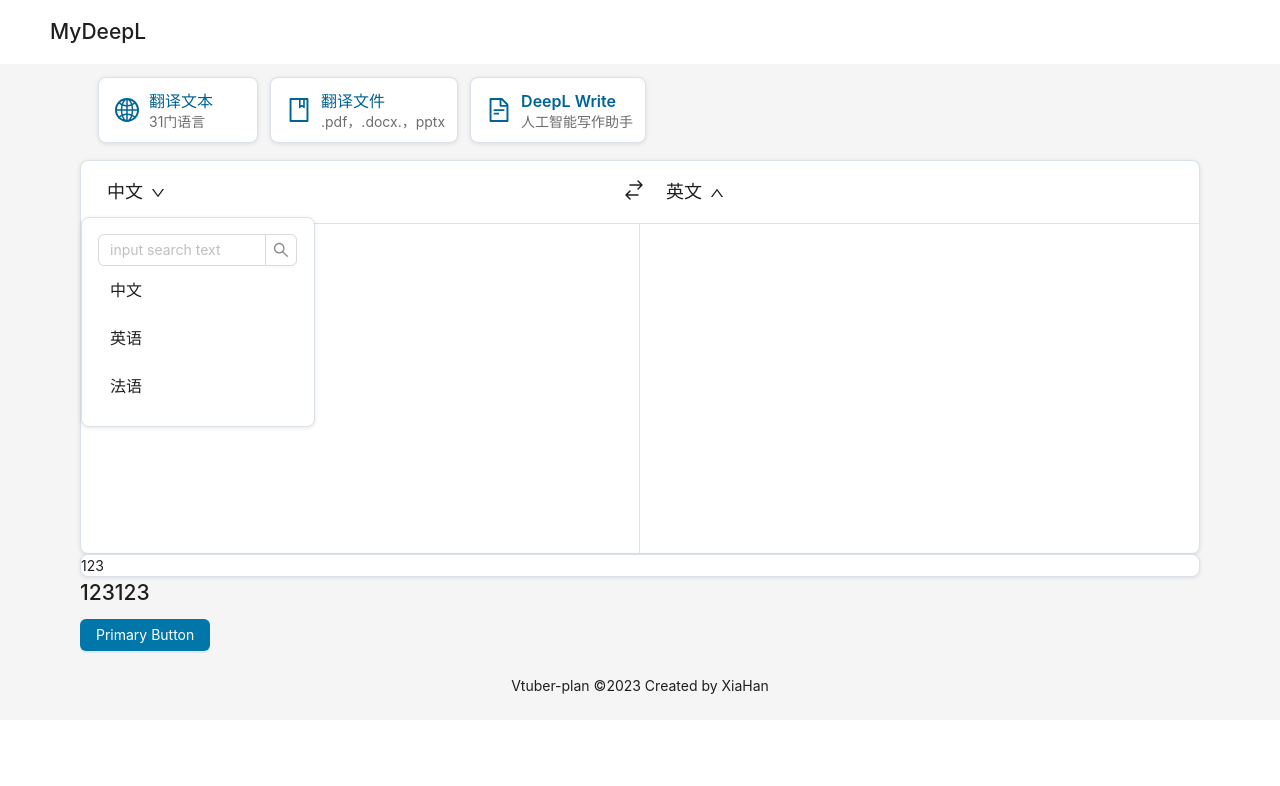
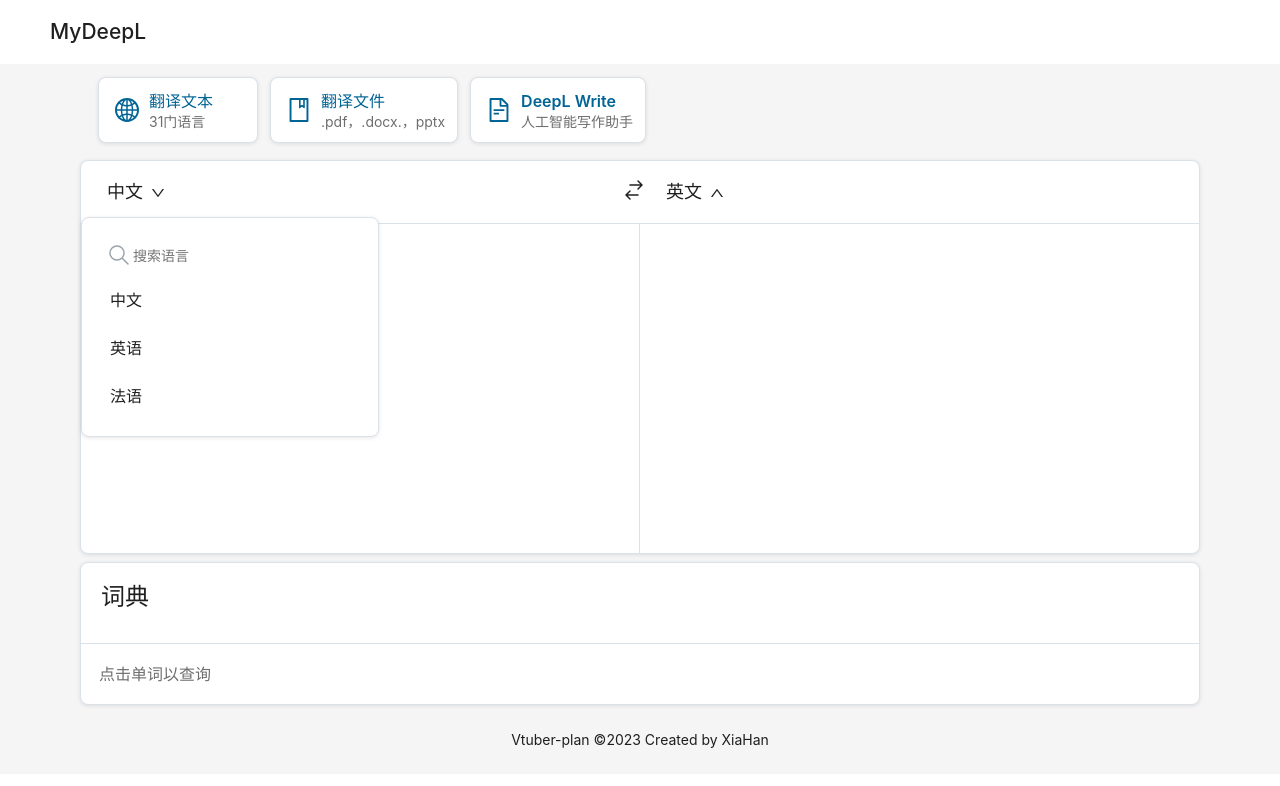
Before and after one commit to vtuber-plan/MyDeepl, a Vue app in the folder deepl/: page / in a window 1280 px wide. Both pictures are taken after a click on the button "中文". Shown: the top 786 px of the page. Built offline with nearby package versions, Linux system fonts and the light colour scheme.

Commit message:
update translation UI

```diff
--- a/deepl/src/components/LanguageDropdown.vue
+++ b/deepl/src/components/LanguageDropdown.vue
@@ -23,8 +23,6 @@
 
 const showDrop = ref(false)
 
-var searchValue = ""
-
 </script>
 
 <template>
@@ -41,7 +39,11 @@
             </button>
         </div>
         <div class="dropdown-content" v-if="showDrop" @left="">
-            <a-input-search v-model:value="searchValue" placeholder="input search text" style="width: 200px" />
+            <div class="search-input-box">
+                <svg class="search-icon" width="24" height="24" viewBox="0 0 24 24" fill="none" xmlns="http://www.w3.org/2000/svg"><path d="M21 21L15 15M17 10C17 13.866 13.866 17 10 17C6.13401 17 3 13.866 3 10C3 6.13401 6.13401 3 10 3C13.866 3 17 6.13401 17 10Z" stroke="#9BA3AC" stroke-width="1.5" stroke-linecap="round" stroke-linejoin="round"></path></svg>
+                <label for="search-bar-language" class="sr-only">搜索语言</label>
+                <input id="search-bar-language" class="search-input" placeholder="搜索语言">
+            </div>
             <div v-for="item in dropitems" class="dropdown-item">
                 {{ item.text }}
             </div>
@@ -106,4 +108,25 @@
 .dropdown-item:hover {
     background-color: rgba(255,200,87,.3);
 }
+
+.search-input-box {
+    display: flex;
+    padding: 8px;
+    align-items: center;
+    border: 1px solid transparent;
+    border-radius: 5px;
+}
+.search-input {
+    border: None;
+    height: 24px;
+}
+.search-input:focus {
+    outline: none;
+}
+.search-input-box:focus-within {
+    border: 1px solid rgb(0 100 148);
+}
+.sr-only {
+    display: none;
+}
 </style>
--- a/deepl/src/components/TextTranslator.vue
+++ b/deepl/src/components/TextTranslator.vue
@@ -44,7 +44,12 @@
 
         </div>
         <div class="translate-dict">
-            123
+            <h3 class="translate-dict-header">
+                词典
+            </h3>
+            <div class="translate-dict-desc">
+                点击单词以查询
+            </div>
         </div>
     </div>
 </template>
@@ -62,6 +67,7 @@
     box-shadow: 0 1px 4px 0 rgba(0, 0, 0, .1);
     border-radius: 8px;
     border: 1px solid #dae1e8;
+    margin-top: 8px;
 }
 
 .translate-text {
@@ -106,6 +112,19 @@
     border-right: 1px solid #dae1e8;
 }
 
+.translate-dict-header {
+    font-size: 24px;
+    padding: 16px 20px;
+}
+
+.translate-dict-desc {
+    font-size: 16px;
+    line-height: 1.5;
+    border-top: 1px solid #dae1e8;
+    padding: 18px;
+    color: rgb(110 110 110);
+}
+
 </style>
 
 
--- a/deepl/src/components/Translator.vue
+++ b/deepl/src/components/Translator.vue
@@ -23,10 +23,6 @@
         </CardButton>
     </div>
     <TextTranslator/>
-
-
-    <h1>123123</h1>
-    <a-button type="primary">Primary Button</a-button>
 </template>
 
 <style scoped>
```
